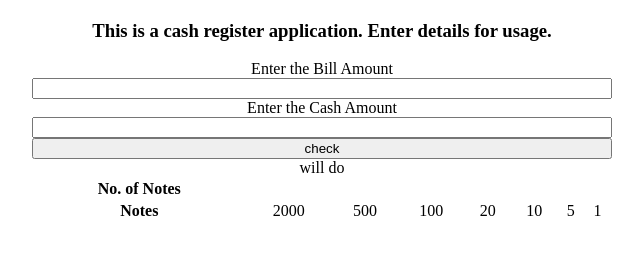
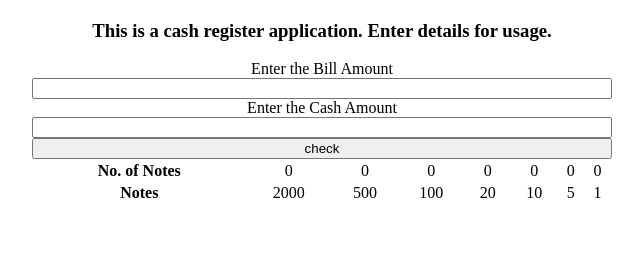
Before and after one commit to amritMohanty/cash-register-app, a plain HTML site: page Index.html in a window 1280 px wide. Both pictures are taken after a click on the button "check". Shown: the part 89-344 px from the top of the page, without its empty margins (318-961 px from the left). Drawn offline with Linux system fonts and the light colour scheme.

Commit message:
refactor: build logic, added rows to table

```diff
--- a/Index.html
+++ b/Index.html
@@ -20,7 +20,13 @@
 
             <tr>
                 <th>No. of Notes</th>
-                <td></td>
+                <td class="notes"></td>
+                <td class="notes"></td>
+                <td class="notes"></td>
+                <td class="notes"></td>
+                <td class="notes"></td>
+                <td class="notes"></td>
+                <td class="notes"></td>
             </tr>
 
             <tr>
--- a/app.js
+++ b/app.js
@@ -2,22 +2,34 @@ const billAmount = document.querySelector("#bill-amount")
 const cashAmount = document.querySelector('#cash-amount')
 const checkButton = document.querySelector('#button-check')
 const message = document.querySelector('#message')
+const noOfNotes = document.querySelectorAll(".notes")
+
+const availableDenominations = [2000,500,100,20,10,5,1]
 
 checkButton.addEventListener("click", function validateProcess(){
     message.style.display="none"
 
     if(cashAmount.value>=0 && billAmount.value>=0){
-        if(cashAmount.value>=billAmount.value){
-            showMessage("will do")
+        if(cashAmount.value >= billAmount.value){
+            // showMessage("will do")
+            const amountToBeReturned = cashAmount.value - billAmount.value;
+            calculateChange(amountToBeReturned)
         }
         else{
-            showMessage("insufficient cash")
+            showMessage("Insufficient cash")
         }
     }
     else{
-        showMessage("invalid")
+        showMessage("Please input valid positive amounts ONLY")
     }
 })
+
+function calculateChange(amountToBeReturned){
+    for(let i=0; i < availableDenominations.length ;i++){
+        noOfNotes[i].innerHTML = Math.trunc(amountToBeReturned/availableDenominations[i])
+        amountToBeReturned %= availableDenominations[i]
+    }
+}
 
 function showMessage(msg){
     message.style.display = "block"
```
